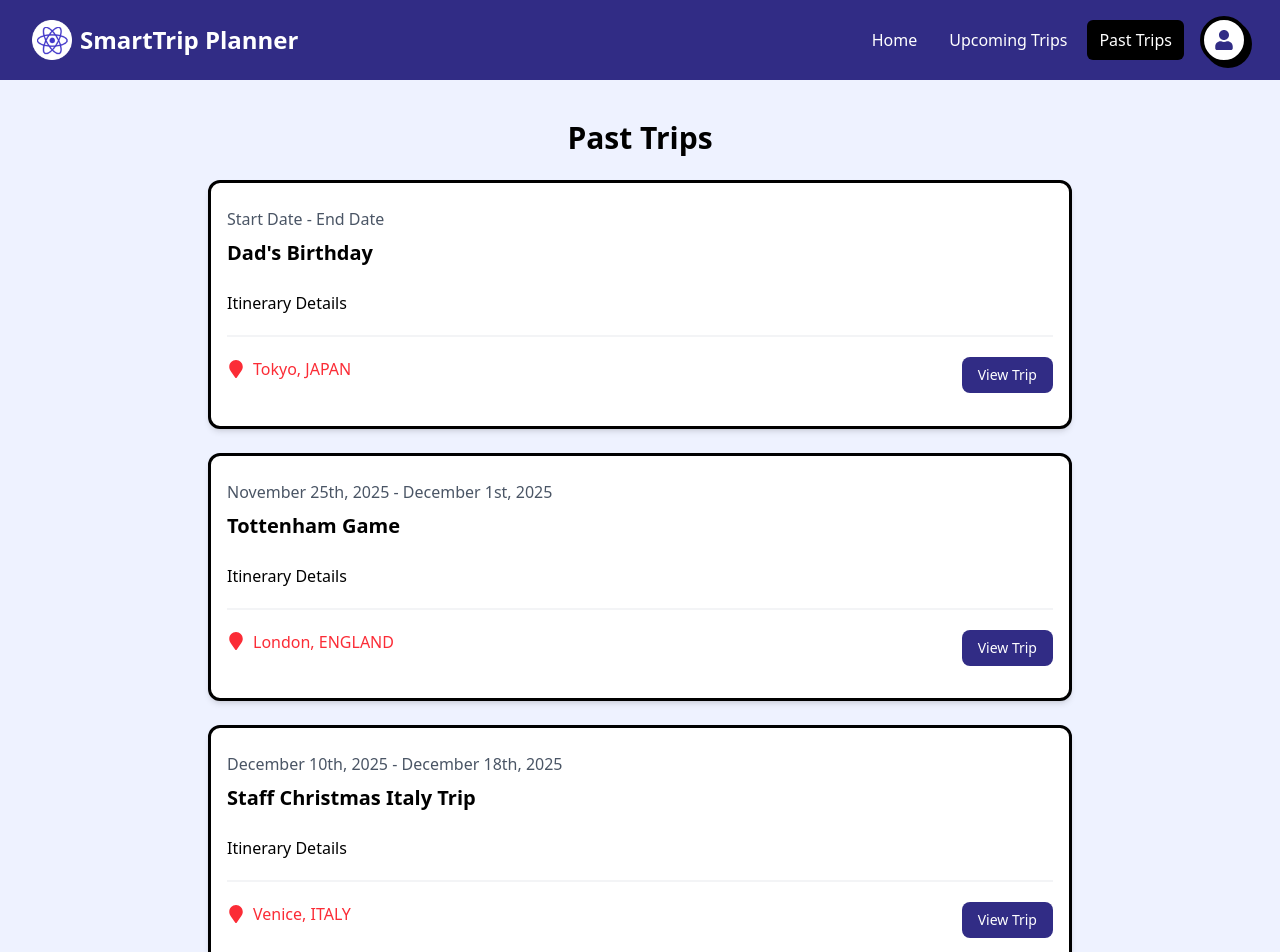
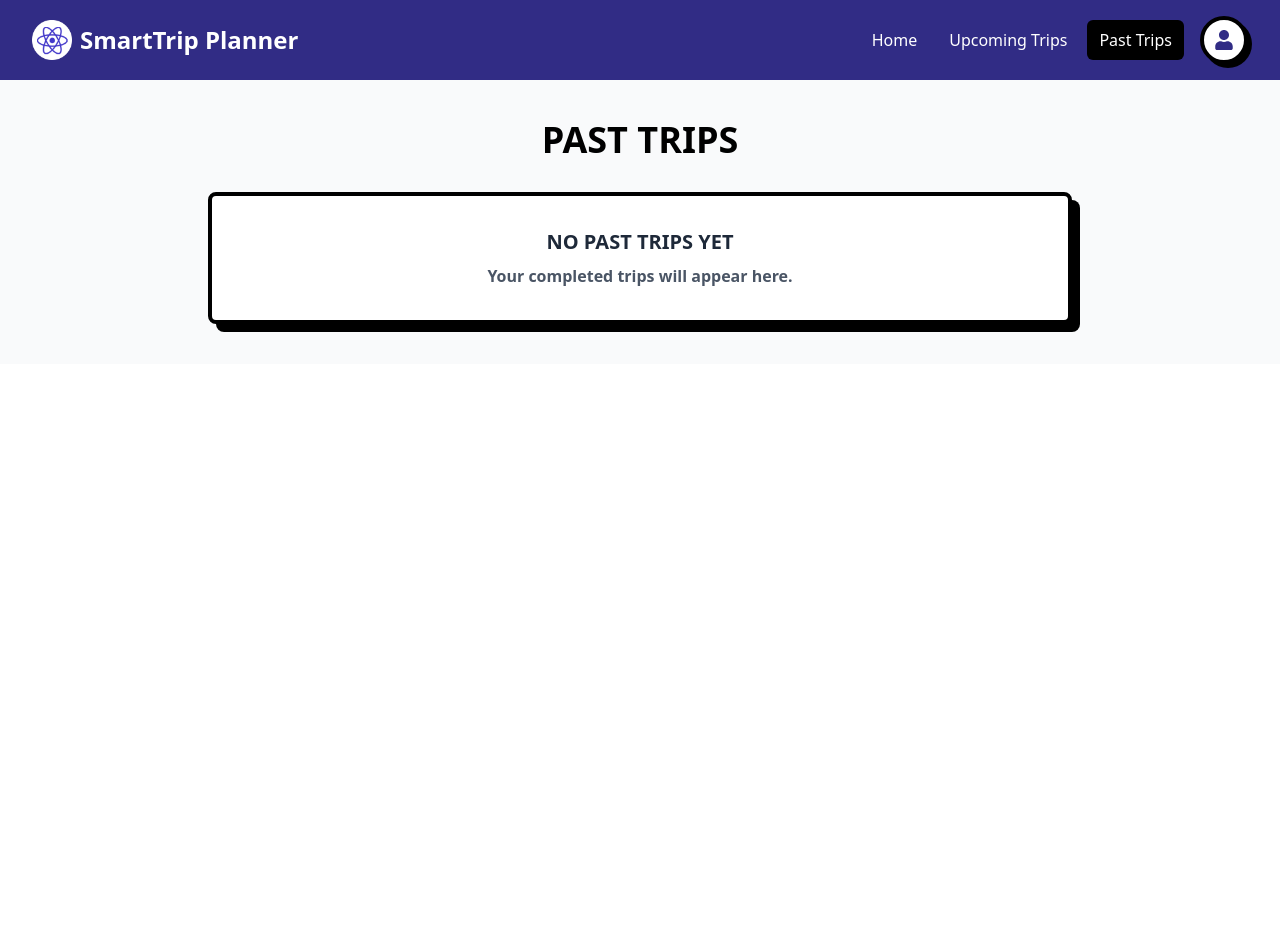
Before and after one commit to jahi-omari/trip-planner, a React (Vite) app: page /past-trips in a window 1280 px wide. Shown: the top 952 px of the page. After the commit the page ends 800 px from the top, so only its background shows below. Built offline with nearby package versions, Linux system fonts and the light colour scheme.

Commit message:
Filter trips to show only upcoming and past trips in respective pages abd restrict dates before current date from being selected

```diff
--- a/src/components/RecentUpcomingTrips.jsx
+++ b/src/components/RecentUpcomingTrips.jsx
@@ -8,8 +8,18 @@ const RecentUpcomingTrips = () => {
   const { upcomingTrips, setSelectedTrip } = _ctx
   const navigate = useNavigate()
 
+  // Filter out past trips (only show upcoming/future trips)
+  const today = new Date()
+  today.setHours(0, 0, 0, 0)
+
+  const futureTrips = upcomingTrips.filter(trip => {
+    if (!trip.endDate) return true // Show trips without end date
+    const endDate = new Date(trip.endDate)
+    return endDate >= today
+  })
+
   // Limit Trips to 3 on homepage
-  const recentTrips = upcomingTrips.slice(0, 3)
+  const recentTrips = futureTrips.slice(0, 3)
 
   const handleViewTrip = (trip) => {
     setSelectedTrip(trip)
@@ -17,7 +27,7 @@ const RecentUpcomingTrips = () => {
   }
 
   // Only render if there are trips
-  if (upcomingTrips.length === 0) {
+  if (futureTrips.length === 0) {
     return null
   }
 
--- a/src/pages/AddActivity.jsx
+++ b/src/pages/AddActivity.jsx
@@ -70,7 +70,7 @@ const AddActivity = () => {
             <div className="mb-4 flex gap-4">
               <div className="flex-1">
                 <label className="block text-gray-700 font-bold mb-2">Start Date</label>
-                <input type="date" name="startDate" value={form.startDate} onChange={handleChange} className="border rounded w-full py-2 px-3" />
+                <input type="date" name="startDate" value={form.startDate} onChange={handleChange} className="border rounded w-full py-2 px-3" min={new Date().toISOString().split('T')[0]} required />
               </div>
               <div className="flex-1">
                 <label className="block text-gray-700 font-bold mb-2">Start Time</label>
@@ -82,7 +82,7 @@ const AddActivity = () => {
             <div className="mb-4 flex gap-4">
               <div className="flex-1">
                 <label className="block text-gray-700 font-bold mb-2">End Date</label>
-                <input type="date" name="endDate" value={form.endDate} onChange={handleChange} className="border rounded w-full py-2 px-3" />
+                <input type="date" name="endDate" value={form.endDate} onChange={handleChange} className="border rounded w-full py-2 px-3" min={new Date().toISOString().split('T')[0]} required />
               </div>
               <div className="flex-1">
                 <label className="block text-gray-700 font-bold mb-2">End Time</label>
--- a/src/pages/AddCarRental.jsx
+++ b/src/pages/AddCarRental.jsx
@@ -103,7 +103,7 @@ const AddCarRental = () => {
             <div className="mb-4 flex gap-4">
               <div className="flex-1">
                 <label className="block text-gray-700 font-bold mb-2">Pickup Date</label>
-                <input type="date" name="pickupDate" value={formData.pickupDate} onChange={handleChange} className="border rounded w-full py-2 px-3" />
+                <input type="date" name="pickupDate" value={formData.pickupDate} onChange={handleChange} className="border rounded w-full py-2 px-3" min={new Date().toISOString().split('T')[0]} required />
               </div>
               <div className="flex-1">
                 <label className="block text-gray-700 font-bold mb-2">Pickup Time</label>
@@ -115,7 +115,7 @@ const AddCarRental = () => {
             <div className="mb-6 flex gap-4">
               <div className="flex-1">
                 <label className="block text-gray-700 font-bold mb-2">Dropoff Date</label>
-                <input type="date" name="dropoffDate" value={formData.dropoffDate} onChange={handleChange} className="border rounded w-full py-2 px-3" />
+                <input type="date" name="dropoffDate" value={formData.dropoffDate} onChange={handleChange} className="border rounded w-full py-2 px-3" min={new Date().toISOString().split('T')[0]} required />
               </div>
               <div className="flex-1">
                 <label className="block text-gray-700 font-bold mb-2">Dropoff Time</label>
--- a/src/pages/AddFlight.jsx
+++ b/src/pages/AddFlight.jsx
@@ -62,6 +62,8 @@ const FlightItem = ({ flight, onChange, onRemove, onAdd, canRemove }) => {
             value={departure}
             onChange={(e) => onChange(id, 'departure', e.target.value)}
             className="border rounded w-full py-2 px-3"
+            min={new Date().toISOString().split('T')[0]}
+            required
           />
         </div>
 
--- a/src/pages/AddLodging.jsx
+++ b/src/pages/AddLodging.jsx
@@ -72,7 +72,7 @@ const AddLodging = () => {
             <div className="mb-4 flex gap-4">
               <div className="flex-1">
                 <label className="block text-gray-700 font-bold mb-2">Start Date</label>
-                <input type="date" name="startDate" value={form.startDate} onChange={handleChange} className="border rounded w-full py-2 px-3" />
+                <input type="date" name="startDate" value={form.startDate} onChange={handleChange} className="border rounded w-full py-2 px-3" min={new Date().toISOString().split('T')[0]} required />
               </div>
               <div className="flex-1">
                 <label className="block text-gray-700 font-bold mb-2">Start Time</label>
@@ -84,7 +84,7 @@ const AddLodging = () => {
             <div className="mb-4 flex gap-4">
               <div className="flex-1">
                 <label className="block text-gray-700 font-bold mb-2">End Date</label>
-                <input type="date" name="endDate" value={form.endDate} onChange={handleChange} className="border rounded w-full py-2 px-3" />
+                <input type="date" name="endDate" value={form.endDate} onChange={handleChange} className="border rounded w-full py-2 px-3" min={new Date().toISOString().split('T')[0]} required />
               </div>
               <div className="flex-1">
                 <label className="block text-gray-700 font-bold mb-2">End Time</label>
--- a/src/pages/AddTripPage.jsx
+++ b/src/pages/AddTripPage.jsx
@@ -119,6 +119,8 @@ const AddTripPage = () => {
                 name="startDate"
                 value={startDate}
                 onChange={handleStartDateChange}
+                min={new Date().toISOString().split('T')[0]}
+                required
                 onBlur={(e) => {
                   const textValue = e.target.value
                   if (textValue && !textValue.match(/^\d{4}-\d{2}-\d{2}$/)) {
@@ -141,6 +143,8 @@ const AddTripPage = () => {
                 name="endDate"
                 value={endDate}
                 onChange={handleEndDateChange}
+                min={new Date().toISOString().split('T')[0]}
+                required
                 onBlur={(e) => {
                   const textValue = e.target.value
                   if (textValue && !textValue.match(/^\d{4}-\d{2}-\d{2}$/)) {
--- a/src/pages/PastTripsPage.jsx
+++ b/src/pages/PastTripsPage.jsx
@@ -1,101 +1,75 @@
-import React from 'react'
+import React, { useContext } from 'react'
 import { FaMapMarker } from 'react-icons/fa'
-import { Link } from 'react-router-dom'
+import { useNavigate } from 'react-router-dom'
+import { TripContext } from '../context/TripContext'
 
 const PastTripsPage = () => {
+  const { upcomingTrips, setSelectedTrip } = useContext(TripContext)
+  const navigate = useNavigate()
+
+  // Filter for past trips (end date is before today)
+  const today = new Date()
+  today.setHours(0, 0, 0, 0)
+
+  const pastTrips = upcomingTrips.filter(trip => {
+    if (!trip.endDate) return false
+    const endDate = new Date(trip.endDate)
+    return endDate < today
+  })
+
+  const handleViewTrip = (trip) => {
+    setSelectedTrip(trip)
+    navigate('/trip-details')
+  }
+
   return (
     <>
-    <section className="bg-indigo-50 px-4 py-10">
+    <section className="bg-gray-50 px-4 py-10">
       <div className="max-w-4xl mx-auto px-4 m-auto">
-        <h2 className="text-3xl font-bold text-black-900 mb-6 text-center">
+        <h2 className="text-4xl font-black uppercase text-black mb-8 text-center">
           Past Trips
         </h2>
         <div className="grid grid-cols-1 gap-6">
-          {/* <!-- Trip 1 --> */}
-          <div className="bg-white rounded-xl shadow-md relative border-3">
-            <div className="p-4">
+          {pastTrips.length === 0 ? (
+            <div className="bg-white border-4 border-black rounded-lg shadow-[8px_8px_0px_0px_rgba(0,0,0,1)] p-8 text-center">
+              <p className="text-gray-800 text-xl font-black uppercase mb-2">No Past Trips Yet</p>
+              <p className="text-gray-600 font-bold mt-2">Your completed trips will appear here.</p>
+            </div>
+          ) : (
+            pastTrips.map((trip) => (
+              <div key={trip.id} className="bg-white border-4 border-black rounded-lg shadow-[8px_8px_0px_0px_rgba(0,0,0,1)] relative">
+                <div className="p-6">
                   <div className="mb-6">
-                <div className="text-gray-600 my-2">Start Date - End Date</div>
-                <h3 className="text-xl font-bold">Dad's Birthday</h3>
+                    <div className="text-gray-700 my-2 font-bold">
+                      {trip.startDate && trip.endDate
+                        ? `${new Date(trip.startDate).toLocaleDateString()} - ${new Date(trip.endDate).toLocaleDateString()}`
+                        : 'Dates not set'}
+                    </div>
+                    <h3 className="text-2xl font-black uppercase">{trip.tripName || 'Untitled Trip'}</h3>
                   </div>
 
-              <div className="mb-5">
-               Itinerary Details
+                  <div className="mb-5 font-bold text-gray-700">
+                    {trip.description || 'No description'}
                   </div>
 
-              <div className="border border-gray-100 mb-5"></div>
+                  <div className="border-t-4 border-black mb-5"></div>
 
-              <div className="flex flex-col lg:flex-row justify-between mb-4">
-                <div className="text-red-500 mb-3">
+                  <div className="flex flex-col lg:flex-row justify-between items-start lg:items-center gap-4">
+                    <div className="text-red-600 font-bold">
                       <FaMapMarker className="inline text-lg mr-2 mb-1"/>
-                  Tokyo, JAPAN
+                      {trip.tripLocation || 'No location set'}
                     </div>
-                <Link
-                  to="trip-details"
-                  className="h-[36px] bg-indigo-900 hover:bg-indigo-600 text-white px-4 py-2 rounded-lg text-center text-sm"
+                    <button
+                      onClick={() => handleViewTrip(trip)}
+                      className="bg-indigo-900 hover:bg-indigo-700 text-white font-black uppercase px-6 py-3 border-4 border-black shadow-[4px_4px_0px_0px_rgba(0,0,0,1)] hover:shadow-none hover:translate-x-1 hover:translate-y-1 transition-all rounded"
                     >
                       View Trip
-                </Link>
+                    </button>
                   </div>
                 </div>
               </div>
-          {/* <!-- Trip 2 --> */}
-          <div className="bg-white rounded-xl shadow-md relative border-3">
-            <div className="p-4">
-              <div className="mb-6">
-                <div className="text-gray-600 my-2">November 25th, 2025 - December 1st, 2025</div>
-                <h3 className="text-xl font-bold">Tottenham Game</h3>
-              </div>
-
-              <div className="mb-5">
-               Itinerary Details
-              </div>
-
-              <div className="border border-gray-100 mb-5"></div>
-
-              <div className="flex flex-col lg:flex-row justify-between mb-4">
-                <div className="text-red-500 mb-3">
-                  <FaMapMarker className="inline text-lg mr-2 mb-1"/>
-                  London, ENGLAND
-                </div>
-                <Link
-                  to="trip-details"
-                  className="h-[36px] bg-indigo-900 hover:bg-indigo-600 text-white px-4 py-2 rounded-lg text-center text-sm"
-                >
-                 View Trip
-                </Link>
-              </div>
-            </div>
-          </div>
-          {/* <!-- Trip 3 --> */}
-          <div className="bg-white rounded-xl shadow-md relative border-3">
-            <div className="p-4">
-              <div className="mb-6">
-                <div className="text-gray-600 my-2">December 10th, 2025 - December 18th, 2025</div>
-                <h3 className="text-xl font-bold">Staff Christmas Italy Trip</h3>
-              </div>
-
-              <div className="mb-5">
-               Itinerary Details
-              </div>
-
-
-              <div className="border border-gray-100 mb-5"></div>
-
-              <div className="flex flex-col lg:flex-row justify-between mb-4">
-                <div className="text-red-500 mb-3">
-                  <FaMapMarker className="inline text-lg mr-2 mb-1"/>
-                  Venice, ITALY
-                </div>
-                <Link
-                  to="trip-details"
-                  className="h-[36px] bg-indigo-900 hover:bg-indigo-500 text-white px-4 py-2 rounded-lg text-center text-sm"
-                >
-                 View Trip
-                </Link>
-              </div>
-            </div>
-          </div>
+            ))
+          )}
         </div>
       </div>
     </section>
--- a/src/pages/UpcomingTripsPage.jsx
+++ b/src/pages/UpcomingTripsPage.jsx
@@ -8,6 +8,16 @@ const UpcomingTripsPage = () => {
   const { upcomingTrips, setSelectedTrip } = _ctx
   const navigate = useNavigate()
 
+  // Filter out past trips (only show upcoming/future trips)
+  const today = new Date()
+  today.setHours(0, 0, 0, 0)
+
+  const futureTrips = upcomingTrips.filter(trip => {
+    if (!trip.endDate) return true // Show trips without end date
+    const endDate = new Date(trip.endDate)
+    return endDate >= today
+  })
+
   const handleViewTrip = (trip) => {
     setSelectedTrip(trip)
     navigate('/upcoming-trips-page/trip-details')
@@ -16,12 +26,12 @@ const UpcomingTripsPage = () => {
   return (
     <section className='bg-gray-50 px-4 py-6'>
       {/* Display newly saved trips */}
-      {upcomingTrips.length > 0 && (
+      {futureTrips.length > 0 && (
         <div className="mb-8">
           <h2 className="text-2xl font-bold mb-4 text-center">Upcoming Trips</h2>
           <div className="flex justify-center">
             <div className="w-full max-w-md">
-              {upcomingTrips.map((trip) => (
+              {futureTrips.map((trip) => (
                 <div key={trip.id} className="mb-4">
                   {/* Neo Brutalism Card */}
                   <div className="bg-white border-4 border-black p-6 shadow-lg">
```
Also changed, not shown: src/pages/EditTripPage.jsx (+9 -5 lines). Lines whose indentation alone changed are shown as unchanged.
